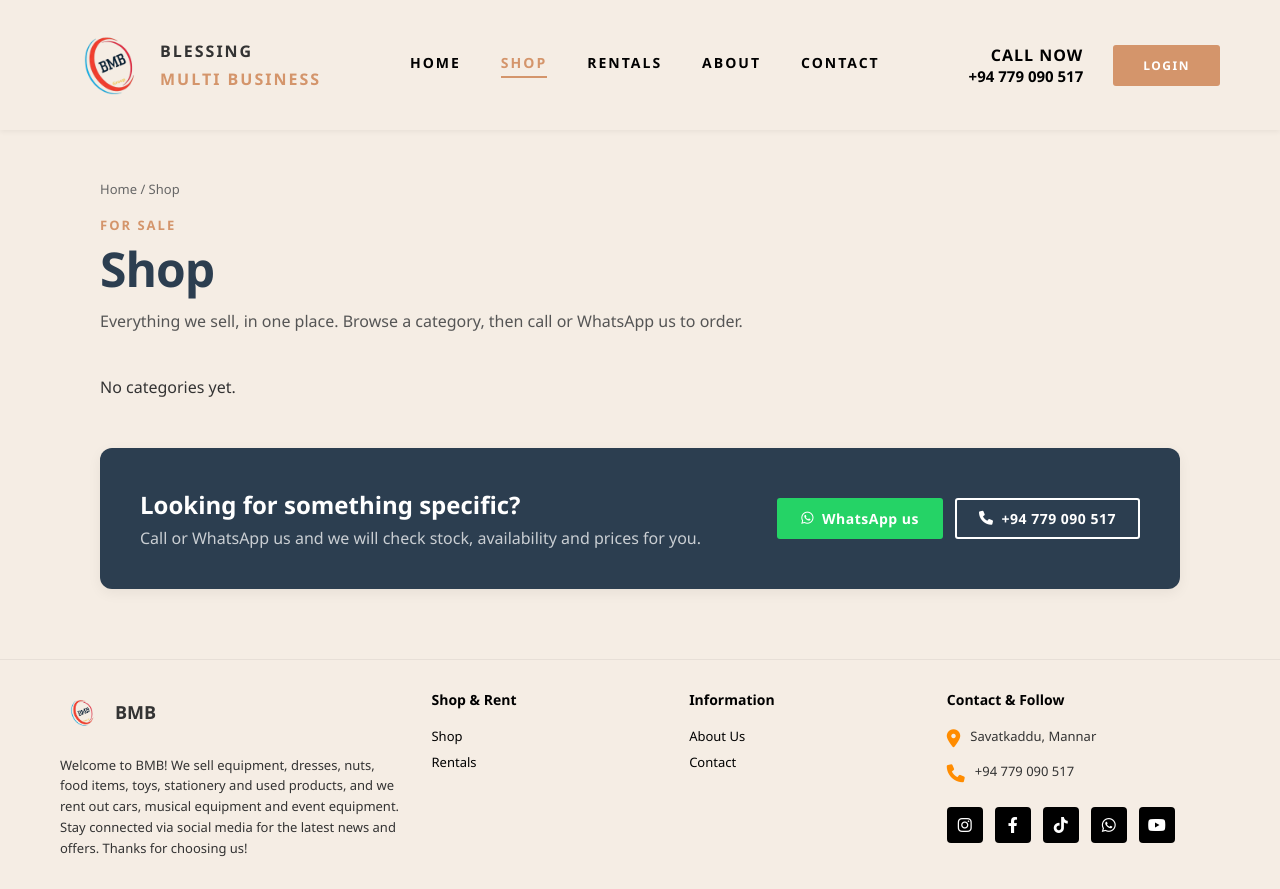
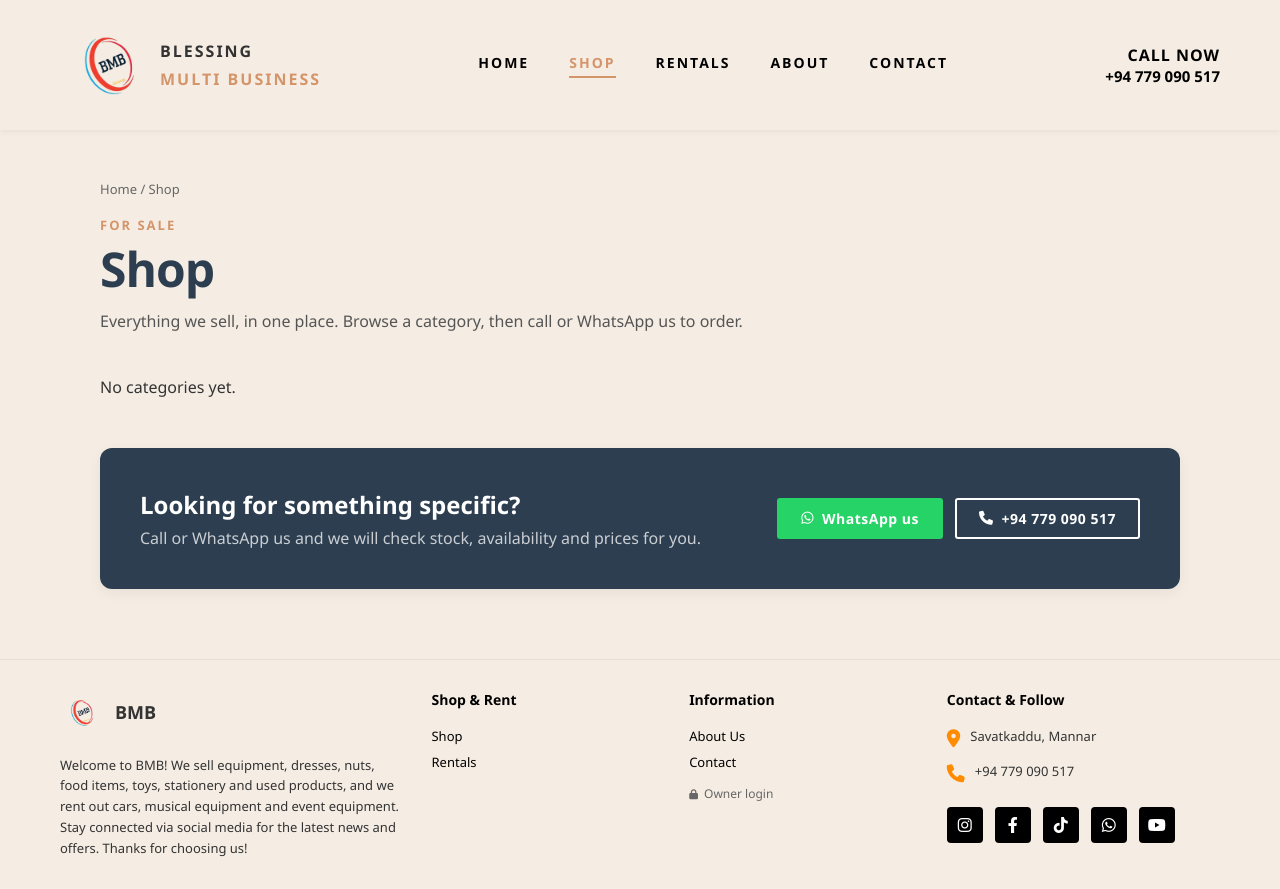
Before and after one commit to MenalinR/BMB, a Laravel app: page /shop in a window 1280 px wide. Run offline with Laravel 12, Linux system fonts and the light colour scheme; data that the repository does not hold is empty.

Commit message:
Add owner login link to footer for guest users

```diff
--- a/public/css/site.css
+++ b/public/css/site.css
@@ -615,6 +615,17 @@ footer {
     color: var(--accent);
 }
 
+.footer-links a.owner-login {
+    margin-top: 6px;
+    color: var(--muted);
+    font-size: 12px;
+}
+
+.footer-links a.owner-login i {
+    font-size: 10px;
+    margin-right: 3px;
+}
+
 .footer-logo {
     display: flex;
     align-items: center;
--- a/resources/views/layouts/site.blade.php
+++ b/resources/views/layouts/site.blade.php
@@ -36,6 +36,7 @@
             <span class="call-number">{{ config('business.phone') }}</span>
         </a>
 
+        {{-- Customers don't log in; the owner's login link is in the footer. --}}
         @auth
             @if (auth()->user()->is_admin)
                 <a href="{{ route('admin.products.index') }}" class="login-btn">Admin</a>
@@ -45,8 +46,6 @@
                     <button type="submit" class="login-btn" style="border:0;cursor:pointer;">Logout</button>
                 </form>
             @endif
-        @else
-            <a href="{{ route('login') }}" class="login-btn">Login</a>
         @endauth
     </header>
 
@@ -76,6 +75,9 @@
             <div class="footer-links">
                 <a href="{{ route('about') }}">About Us</a>
                 <a href="{{ route('contact') }}">Contact</a>
+                @guest
+                    <a href="{{ route('login') }}" class="owner-login"><i class="fas fa-lock"></i> Owner login</a>
+                @endguest
             </div>
         </div>
 
```
